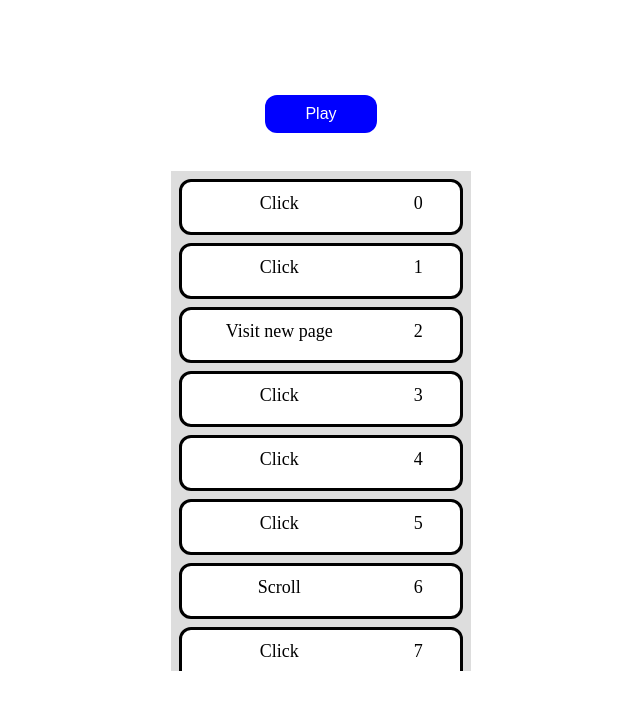
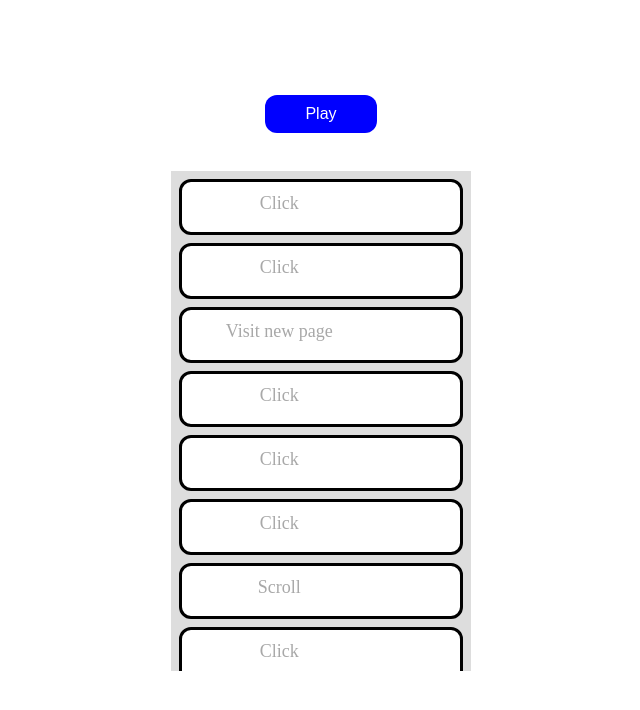
Before and after one commit to noha-isaed/Smooth-Scrolling, an Angular app: page / in a window 1280 px wide. Shown: the top 710 px of the page, without its empty margins (319-959 px from the left). Built offline with nearby package versions, Linux system fonts and the light colour scheme.

Commit message:
second commit

```diff
--- a/src/app/app.component.html
+++ b/src/app/app.component.html
@@ -2,6 +2,11 @@
 <html>
 <head>
 <meta name="viewport" content="width=device-width, initial-scale=1">
+<script src='https://kit.fontawesome.com/a076d05399.js' crossorigin='anonymous'></script>
+<link rel="stylesheet" href="https://cdnjs.cloudflare.com/ajax/libs/font-awesome/4.7.0/css/font-awesome.min.css">
+<link rel="stylesheet" href="https://cdnjs.cloudflare.com/ajax/libs/font-awesome/4.7.0/css/font-awesome.min.css">
+
+
 
 </head>
 
@@ -9,10 +14,10 @@
   <button (click) = "NavigateEvents('event')">Play</button>
 
 <div id="container"  >
-<div id = "event"   *ngFor = "let Event of Events " [attr.class] ="Event.index"  [ngStyle]="{'border-color':Event.index == counter ? 'red' : 'black' }"   >
-
-   <div id="eventname">{{Event.description.replace('event','')}}</div>
-  <div id="eventtime">{{Event.index}}</div>
+<div id = "event"   *ngFor = "let Event of Events"  [attr.class] ="Event.index"  [ngStyle]="{'border-color':Event.index == counter ? 'red' : 'black' }"   >
+  <div id="eventicon" [attr.class] ="Event.icon"  [ngStyle]="{'color':Event.index == counter ? 'black' : '#A8A8A8' }"></div>
+  <div id="eventname" [ngStyle]="{'color':Event.index == counter ? 'black' : '#A8A8A8' }">{{Event.description.replace('event','')}}</div>
+  <div id="eventtime" [ngStyle]="{'color':Event.index == counter ? 'black' : '#A8A8A8' }">{{Event.time}}</div>
 
 </div>
 
```
